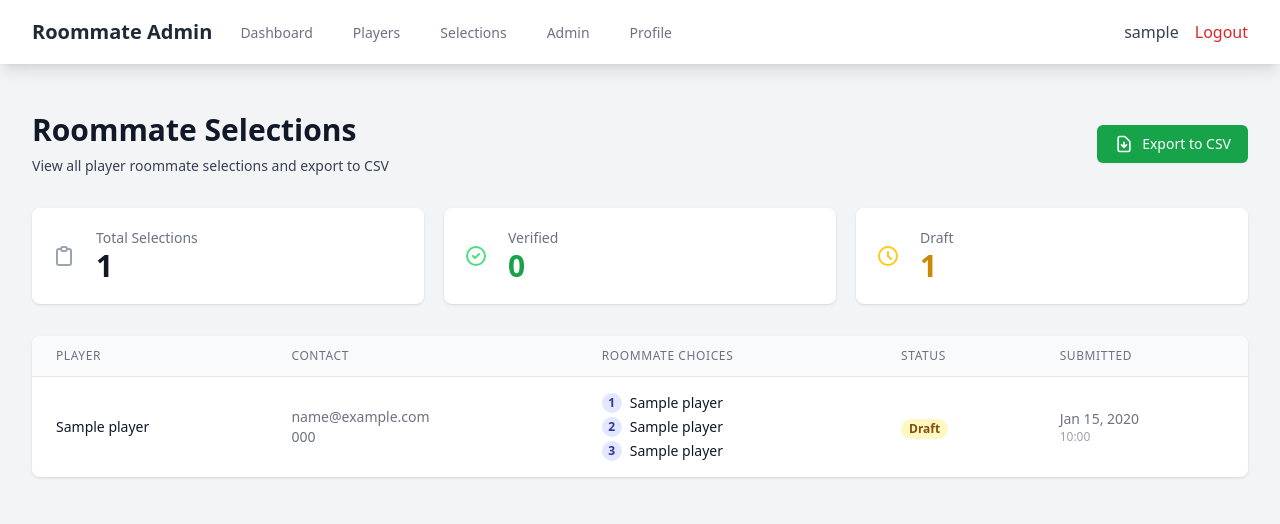
After one commit to finnure/roommate, a Django app: page /selections/ in a window 1280 px wide. The commit adds this page. Shown: the top 524 px of the page. Run offline with Django 5.2, Linux system fonts and the light colour scheme; a user stored in the database is signed in; tables that the repository leaves empty hold one stand-in row (values such as "Sample post"); some libraries are stand-ins or nearby versions.

Commit message:
Add a selectiosn page with csv export

```diff
--- a/core/templates/core/base.html
+++ b/core/templates/core/base.html
@@ -24,6 +24,10 @@
             <a href="{% url 'core:player_list' %}"
               class="border-transparent text-gray-500 hover:border-gray-300 hover:text-gray-700 inline-flex items-center px-1 pt-1 border-b-2 text-sm font-medium">
               Players
+            </a>
+            <a href="{% url 'core:selections' %}"
+              class="border-transparent text-gray-500 hover:border-gray-300 hover:text-gray-700 inline-flex items-center px-1 pt-1 border-b-2 text-sm font-medium">
+              Selections
             </a>
             <a href="{% url 'admin:index' %}"
               class="border-transparent text-gray-500 hover:border-gray-300 hover:text-gray-700 inline-flex items-center px-1 pt-1 border-b-2 text-sm font-medium">
--- a/core/templates/core/dashboard.html
+++ b/core/templates/core/dashboard.html
@@ -195,8 +195,8 @@
                 <option value="">-- Select Player --</option>
                 {% for player in all_players %}
                 <option value="{{ player.id }}" {% for assignment in room.assignments.all %} {% if
-                  assignment.player.id==player.id and forloop.parentloop.counter==forloop.counter %}selected{% endif %}
-                  {% endfor %}>
+                  assignment.player.id==player.id and forloop.parentloop.counter==forloop.counter %} selected {% endif
+                  %} {% endfor %}>
                   {{ player.name }}
                 </option>
                 {% endfor %}
--- /dev/null
+++ b/core/templates/core/selections.html
@@ -0,0 +1,222 @@
+{% extends "core/base.html" %}
+
+{% block title %}Selections - Roommate Admin{% endblock %}
+
+{% block content %}
+<div class="px-4 py-6 sm:px-0">
+  <div class="sm:flex sm:items-center sm:justify-between mb-8">
+    <div>
+      <h1 class="text-3xl font-bold text-gray-900">Roommate Selections</h1>
+      <p class="mt-2 text-sm text-gray-700">View all player roommate selections and export to CSV</p>
+    </div>
+    <div class="mt-4 sm:mt-0">
+      <a href="{% url 'core:export_selections' %}"
+        class="inline-flex items-center px-4 py-2 border border-transparent text-sm font-medium rounded-md shadow-sm text-white bg-green-600 hover:bg-green-700 focus:outline-none focus:ring-2 focus:ring-offset-2 focus:ring-green-500">
+        <svg class="mr-2 h-5 w-5" fill="none" stroke="currentColor" viewBox="0 0 24 24">
+          <path stroke-linecap="round" stroke-linejoin="round" stroke-width="2"
+            d="M12 10v6m0 0l-3-3m3 3l3-3m2 8H7a2 2 0 01-2-2V5a2 2 0 012-2h5.586a1 1 0 01.707.293l5.414 5.414a1 1 0 01.293.707V19a2 2 0 01-2 2z">
+          </path>
+        </svg>
+        Export to CSV
+      </a>
+    </div>
+  </div>
+
+  <!-- Statistics Cards -->
+  <div class="grid grid-cols-1 gap-5 sm:grid-cols-3 mb-8">
+    <div class="bg-white overflow-hidden shadow rounded-lg">
+      <div class="p-5">
+        <div class="flex items-center">
+          <div class="flex-shrink-0">
+            <svg class="h-6 w-6 text-gray-400" fill="none" stroke="currentColor" viewBox="0 0 24 24">
+              <path stroke-linecap="round" stroke-linejoin="round" stroke-width="2"
+                d="M9 5H7a2 2 0 00-2 2v12a2 2 0 002 2h10a2 2 0 002-2V7a2 2 0 00-2-2h-2M9 5a2 2 0 002 2h2a2 2 0 002-2M9 5a2 2 0 012-2h2a2 2 0 012 2">
+              </path>
+            </svg>
+          </div>
+          <div class="ml-5 w-0 flex-1">
+            <dl>
+              <dt class="text-sm font-medium text-gray-500 truncate">Total Selections</dt>
+              <dd class="text-3xl font-semibold text-gray-900">{{ total_selections }}</dd>
+            </dl>
+          </div>
+        </div>
+      </div>
+    </div>
+
+    <div class="bg-white overflow-hidden shadow rounded-lg">
+      <div class="p-5">
+        <div class="flex items-center">
+          <div class="flex-shrink-0">
+            <svg class="h-6 w-6 text-green-400" fill="none" stroke="currentColor" viewBox="0 0 24 24">
+              <path stroke-linecap="round" stroke-linejoin="round" stroke-width="2"
+                d="M9 12l2 2 4-4m6 2a9 9 0 11-18 0 9 9 0 0118 0z"></path>
+            </svg>
+          </div>
+          <div class="ml-5 w-0 flex-1">
+            <dl>
+              <dt class="text-sm font-medium text-gray-500 truncate">Verified</dt>
+              <dd class="text-3xl font-semibold text-green-600">{{ verified_selections }}</dd>
+            </dl>
+          </div>
+        </div>
+      </div>
+    </div>
+
+    <div class="bg-white overflow-hidden shadow rounded-lg">
+      <div class="p-5">
+        <div class="flex items-center">
+          <div class="flex-shrink-0">
+            <svg class="h-6 w-6 text-yellow-400" fill="none" stroke="currentColor" viewBox="0 0 24 24">
+              <path stroke-linecap="round" stroke-linejoin="round" stroke-width="2"
+                d="M12 8v4l3 3m6-3a9 9 0 11-18 0 9 9 0 0118 0z"></path>
+            </svg>
+          </div>
+          <div class="ml-5 w-0 flex-1">
+            <dl>
+              <dt class="text-sm font-medium text-gray-500 truncate">Draft</dt>
+              <dd class="text-3xl font-semibold text-yellow-600">{{ draft_selections }}</dd>
+            </dl>
+          </div>
+        </div>
+      </div>
+    </div>
+  </div>
+
+  <!-- Selections Table -->
+  <div class="bg-white shadow overflow-hidden sm:rounded-lg">
+    <div class="overflow-x-auto">
+      <table class="min-w-full divide-y divide-gray-200">
+        <thead class="bg-gray-50">
+          <tr>
+            <th scope="col" class="px-6 py-3 text-left text-xs font-medium text-gray-500 uppercase tracking-wider">
+              Player
+            </th>
+            <th scope="col" class="px-6 py-3 text-left text-xs font-medium text-gray-500 uppercase tracking-wider">
+              Contact
+            </th>
+            <th scope="col" class="px-6 py-3 text-left text-xs font-medium text-gray-500 uppercase tracking-wider">
+              Roommate Choices
+            </th>
+            <th scope="col" class="px-6 py-3 text-left text-xs font-medium text-gray-500 uppercase tracking-wider">
+              Status
+            </th>
+            <th scope="col" class="px-6 py-3 text-left text-xs font-medium text-gray-500 uppercase tracking-wider">
+              Submitted
+            </th>
+          </tr>
+        </thead>
+        <tbody class="bg-white divide-y divide-gray-200">
+          {% for selection in selections %}
+          <tr class="hover:bg-gray-50">
+            <td class="px-6 py-4 whitespace-nowrap">
+              <div class="text-sm font-medium text-gray-900">{{ selection.player.name }}</div>
+            </td>
+            <td class="px-6 py-4 whitespace-nowrap">
+              <div class="text-sm text-gray-500">{{ selection.player.email }}</div>
+              <div class="text-sm text-gray-500">{{ selection.player.phone }}</div>
+            </td>
+            <td class="px-6 py-4">
+              <ol class="text-sm text-gray-900 space-y-1">
+                <li class="flex items-center">
+                  <span
+                    class="inline-flex items-center justify-center h-5 w-5 rounded-full bg-indigo-100 text-indigo-800 text-xs font-semibold mr-2">1</span>
+                  {{ selection.roommate_1.name }}
+                </li>
+                <li class="flex items-center">
+                  <span
+                    class="inline-flex items-center justify-center h-5 w-5 rounded-full bg-indigo-100 text-indigo-800 text-xs font-semibold mr-2">2</span>
+                  {{ selection.roommate_2.name }}
+                </li>
+                <li class="flex items-center">
+                  <span
+                    class="inline-flex items-center justify-center h-5 w-5 rounded-full bg-indigo-100 text-indigo-800 text-xs font-semibold mr-2">3</span>
+                  {{ selection.roommate_3.name }}
+                </li>
+              </ol>
+            </td>
+            <td class="px-6 py-4 whitespace-nowrap">
+              {% if selection.status == 'verified' %}
+              <span class="px-2 inline-flex text-xs leading-5 font-semibold rounded-full bg-green-100 text-green-800">
+                Verified
+              </span>
+              {% else %}
+              <span class="px-2 inline-flex text-xs leading-5 font-semibold rounded-full bg-yellow-100 text-yellow-800">
+                Draft
+              </span>
+              {% endif %}
+            </td>
+            <td class="px-6 py-4 whitespace-nowrap text-sm text-gray-500">
+              {{ selection.created_at|date:"M d, Y" }}
+              <div class="text-xs text-gray-400">{{ selection.created_at|time:"H:i" }}</div>
+            </td>
+          </tr>
+          {% empty %}
+          <tr>
+            <td colspan="5" class="px-6 py-8 text-center text-sm text-gray-500">
+              No selections submitted yet.
+            </td>
+          </tr>
+          {% endfor %}
+        </tbody>
+      </table>
+    </div>
+  </div>
+
+  <!-- Pagination -->
+  {% if is_paginated %}
+  <div class="mt-4 flex items-center justify-between border-t border-gray-200 bg-white px-4 py-3 sm:px-6">
+    <div class="flex flex-1 justify-between sm:hidden">
+      {% if page_obj.has_previous %}
+      <a href="?page={{ page_obj.previous_page_number }}"
+        class="relative inline-flex items-center rounded-md border border-gray-300 bg-white px-4 py-2 text-sm font-medium text-gray-700 hover:bg-gray-50">Previous</a>
+      {% endif %}
+      {% if page_obj.has_next %}
+      <a href="?page={{ page_obj.next_page_number }}"
+        class="relative ml-3 inline-flex items-center rounded-md border border-gray-300 bg-white px-4 py-2 text-sm font-medium text-gray-700 hover:bg-gray-50">Next</a>
+      {% endif %}
+    </div>
+    <div class="hidden sm:flex sm:flex-1 sm:items-center sm:justify-between">
+      <div>
+        <p class="text-sm text-gray-700">
+          Showing <span class="font-medium">{{ page_obj.start_index }}</span> to <span class="font-medium">{{
+            page_obj.end_index }}</span> of <span class="font-medium">{{ page_obj.paginator.count }}</span> results
+        </p>
+      </div>
+      <div>
+        <nav class="isolate inline-flex -space-x-px rounded-md shadow-sm" aria-label="Pagination">
+          {% if page_obj.has_previous %}
+          <a href="?page={{ page_obj.previous_page_number }}"
+            class="relative inline-flex items-center rounded-l-md px-2 py-2 text-gray-400 ring-1 ring-inset ring-gray-300 hover:bg-gray-50 focus:z-20 focus:outline-offset-0">
+            <span class="sr-only">Previous</span>
+            <svg class="h-5 w-5" viewBox="0 0 20 20" fill="currentColor" aria-hidden="true">
+              <path fill-rule="evenodd"
+                d="M12.79 5.23a.75.75 0 01-.02 1.06L8.832 10l3.938 3.71a.75.75 0 11-1.04 1.08l-4.5-4.25a.75.75 0 010-1.08l4.5-4.25a.75.75 0 011.06.02z"
+                clip-rule="evenodd" />
+            </svg>
+          </a>
+          {% endif %}
+
+          <span
+            class="relative inline-flex items-center px-4 py-2 text-sm font-semibold text-gray-900 ring-1 ring-inset ring-gray-300">
+            Page {{ page_obj.number }} of {{ page_obj.paginator.num_pages }}
+          </span>
+
+          {% if page_obj.has_next %}
+          <a href="?page={{ page_obj.next_page_number }}"
+            class="relative inline-flex items-center rounded-r-md px-2 py-2 text-gray-400 ring-1 ring-inset ring-gray-300 hover:bg-gray-50 focus:z-20 focus:outline-offset-0">
+            <span class="sr-only">Next</span>
+            <svg class="h-5 w-5" viewBox="0 0 20 20" fill="currentColor" aria-hidden="true">
+              <path fill-rule="evenodd"
+                d="M7.21 14.77a.75.75 0 01.02-1.06L11.168 10 7.23 6.29a.75.75 0 111.04-1.08l4.5 4.25a.75.75 0 010 1.08l-4.5 4.25a.75.75 0 01-1.06-.02z"
+                clip-rule="evenodd" />
+            </svg>
+          </a>
+          {% endif %}
+        </nav>
+      </div>
+    </div>
+  </div>
+  {% endif %}
+</div>
+{% endblock %}
--- a/core/urls.py
+++ b/core/urls.py
@@ -26,6 +26,12 @@ urlpatterns = [
         views.GenerateSelectionLinkView.as_view(),
         name="generate_link",
     ),
+    path("selections/", views.SelectionsView.as_view(), name="selections"),
+    path(
+        "selections/export/",
+        views.ExportSelectionsView.as_view(),
+        name="export_selections",
+    ),
     path("select/", views.RoommateSelectView.as_view(), name="roommate_select"),
     path("verify/", views.VerifySelectionView.as_view(), name="verify_selection"),
     path(
--- a/core/views.py
+++ b/core/views.py
@@ -1,5 +1,6 @@
 """Views for core app."""
 
+import csv
 import random
 from collections import defaultdict
 from typing import Dict, List, Set
@@ -9,7 +10,7 @@ from django.contrib.auth.mixins import LoginRequiredMixin
 from django.contrib.auth.views import PasswordChangeView
 from django.db import transaction
 from django.db.models import Count, Q
-from django.http import Http404, JsonResponse
+from django.http import Http404, HttpResponse, JsonResponse
 from django.shortcuts import get_object_or_404, redirect, render
 from django.urls import reverse_lazy
 from django.views import View
@@ -510,3 +511,94 @@ class DeleteRoomView(LoginRequiredMixin, View):
         room.delete()
         messages.success(request, f"Deleted {room_name}")
         return redirect("core:dashboard")
+
+
+class SelectionsView(LoginRequiredMixin, ListView):
+    """View all roommate selections."""
+
+    model = RoommateSelection
+    template_name = "core/selections.html"
+    context_object_name = "selections"
+    paginate_by = 50
+
+    def get_queryset(self):
+        """Get all selections with related data."""
+        return RoommateSelection.objects.select_related(
+            "player", "roommate_1", "roommate_2", "roommate_3", "selection_link"
+        ).order_by("-created_at")
+
+    def get_context_data(self, **kwargs):
+        """Add statistics to context."""
+        context = super().get_context_data(**kwargs)
+
+        # Statistics
+        total_selections = RoommateSelection.objects.count()
+        verified_selections = RoommateSelection.objects.filter(
+            status="verified"
+        ).count()
+        draft_selections = RoommateSelection.objects.filter(status="draft").count()
+
+        context.update(
+            {
+                "total_selections": total_selections,
+                "verified_selections": verified_selections,
+                "draft_selections": draft_selections,
+            }
+        )
+
+        return context
+
+
+class ExportSelectionsView(LoginRequiredMixin, View):
+    """Export all verified selections to CSV."""
+
+    def get(self, request):
+        """Generate and return CSV file."""
+        # Create the HttpResponse object with CSV header
+        response = HttpResponse(content_type="text/csv")
+        response["Content-Disposition"] = (
+            'attachment; filename="roommate_selections.csv"'
+        )
+
+        # Create CSV writer
+        writer = csv.writer(response)
+
+        # Write header row
+        writer.writerow(
+            [
+                "Player Name",
+                "Player Email",
+                "Player Phone",
+                "First Choice",
+                "Second Choice",
+                "Third Choice",
+                "Status",
+                "Submitted At",
+            ]
+        )
+
+        # Get all verified selections
+        selections = (
+            RoommateSelection.objects.select_related(
+                "player", "roommate_1", "roommate_2", "roommate_3"
+            )
+            .filter(status="verified")
+            .order_by("player__name")
+        )
+
+        # Write data rows
+        for selection in selections:
+            writer.writerow(
+                [
+                    selection.player.name,
+                    selection.player.email,
+                    selection.player.phone,
+                    selection.roommate_1.name,
+                    selection.roommate_2.name,
+                    selection.roommate_3.name,
+                    selection.status.capitalize(),
+                    selection.created_at.strftime("%Y-%m-%d %H:%M:%S"),
+                ]
+            )
+
+        return response
```
Also changed, not shown: CHANGELOG.md, README.md.
